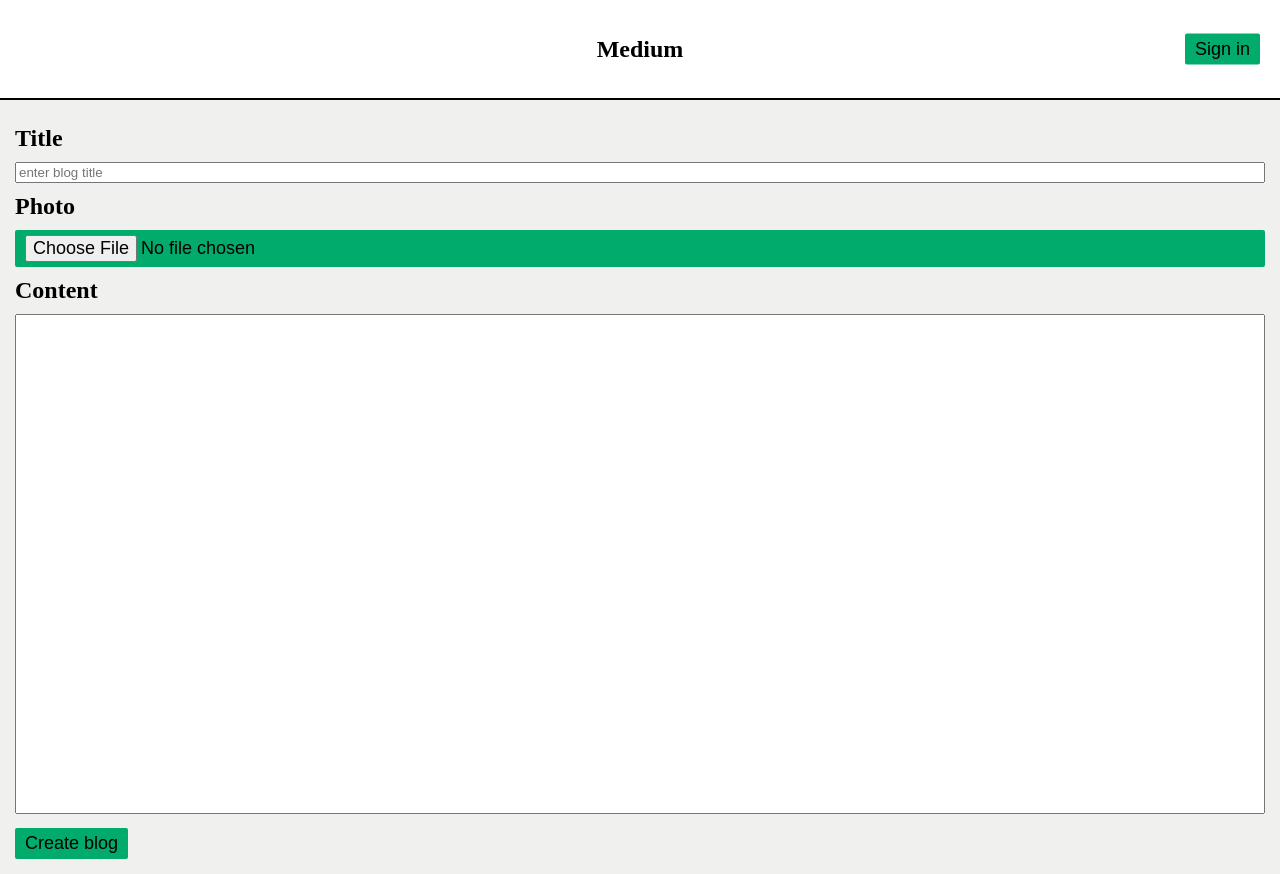
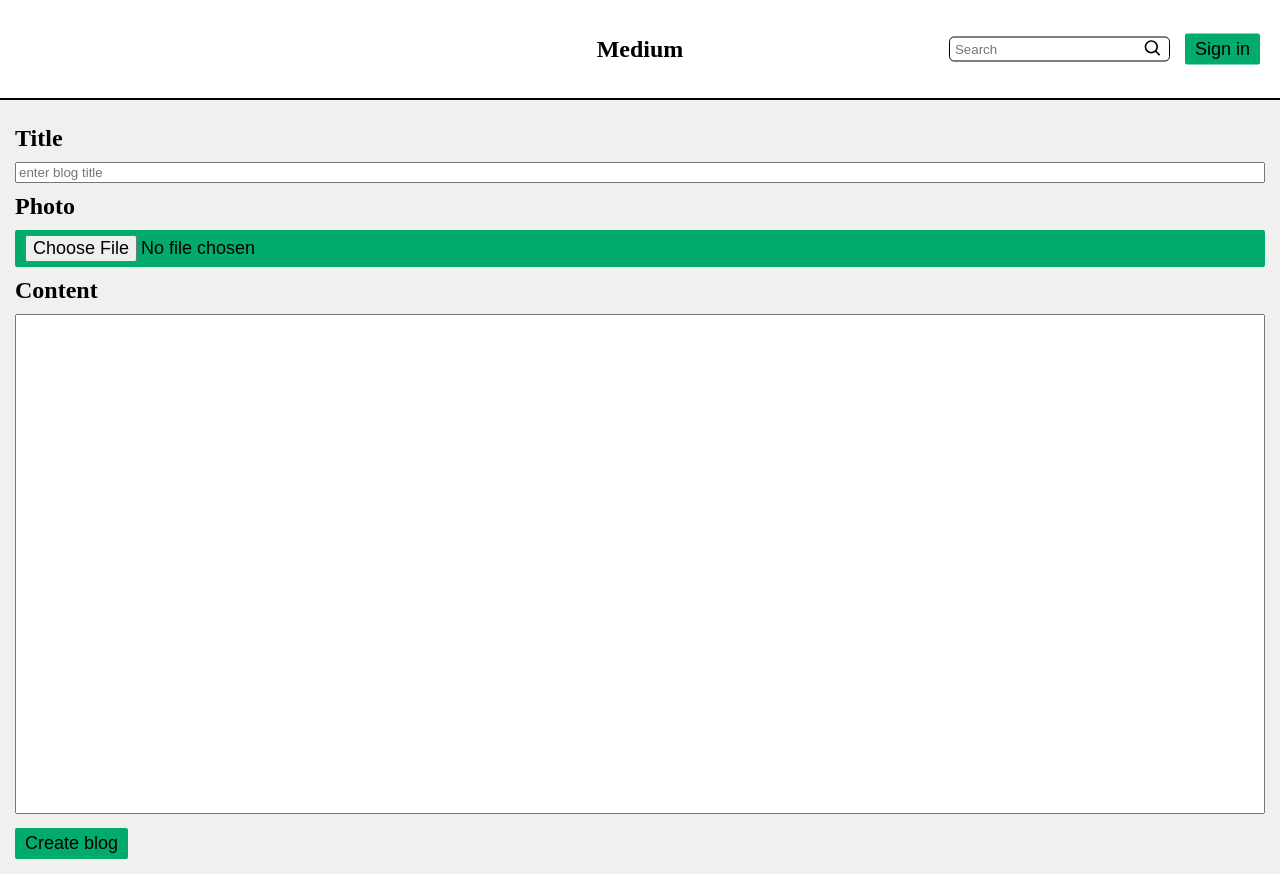
Before and after one commit to rida-elbahtouri/ReadThm, a React (Create React App) app: page /addblog in a window 1280 px wide. Built offline with nearby package versions, Linux system fonts and the light colour scheme.

Commit message:
get hot blogs and populrt blogs and display them in home page

```diff
--- a/src/assets/styles/nav.scss
+++ b/src/assets/styles/nav.scss
@@ -23,12 +23,48 @@
 
     .right-position {
         position: absolute;
+        display: flex;
+        align-items: center;
         right: 20px;
         top: 50%;
         transform: translateY(-50%);
     }
 }
+.search-btn {
+    margin-right: 5px;
+    border: none;
+    color: $gray;
+    background:none;
+    cursor: pointer;
+    font-size: 20px;
+}
+.search-btn:hover {
+    color: $black;
+}
 
+.search-bar {
+    border: 1px solid $black;
+    height: 25px;
+    border-radius: 5px;
+    margin-right: 15px;
+    display: flex;
+    align-items: center;
+    input,button {
+        border: none;
+        background: none;
+    }
+    button {
+        font-size: 20px;
+        padding-top: 5px;
+        cursor: pointer;
+    }
+    input {
+        padding: 5px;
+    }
+    input:focus{
+        outline: none;
+    }
+}
 .user-box {
     display: flex;
     max-width: 80px;
--- a/src/components/NavBar.js
+++ b/src/components/NavBar.js
@@ -4,7 +4,7 @@
 import {getUserData} from '../actions';
 import {UserAvatarRender} from '../functions/checkPhoto';
 import {VscNewFile} from "react-icons/vsc";
-
+import {BiSearch} from 'react-icons/bi';
 import '../assets/styles/nav.scss'
 
 
@@ -21,7 +21,7 @@
     const renderHellper = (user) => {
         if (user){
             return (
-                <div className="right-position user-box">
+                 <div className="user-box">
                     <Link className="addblog-link" title="new blog" to="/addblog"><VscNewFile /></Link>
                     <Link className="profile-link" to="/profile">
                        {UserAvatarRender(user)}
@@ -31,19 +31,29 @@
         }else {
             return(
                 <button onClick={props.authUser}
-                className="btn green-btn right-position">
+                className="btn green-btn">
                 Sign in
                 </button>
             )
         }
     }
-
+    const searchBar = () => {
+        return (
+            <div className="search-bar">
+                <input type="text" placeholder="Search" />
+                <button><BiSearch /></button>
+            </div>
+        )
+    }
 
     return (
         <div className="navbar">
             <nav>
             <Link to="/"><h1>Medium</h1></Link>
+            <div className="right-position">
+            {searchBar()}
             {renderHellper(props.user)}
+            </div>
             </nav>
         </div>
     )
--- a/src/components/blogs/BlogCard.js
+++ b/src/components/blogs/BlogCard.js
@@ -14,7 +14,7 @@
             <span>By <Link to={`/user/${props.blog.auther.id}`}>{props.blog.auther.fullname}</Link></span>
             </div>
             </div>
-            <p>{props.blog.content}</p>
+            <p>{props.blog.content.slice(0,100)}</p>
         </div>
     )
 }
--- a/src/components/blogs/BlogsForYou.js
+++ b/src/components/blogs/BlogsForYou.js
@@ -1,19 +1,36 @@
-import React from 'react'
+import {getHotblogs} from '../../functions/Api';
+import { useState, useEffect } from 'react';
 import BlogsForYouCard from './BlogForYouCard'
 
 
-const BlogsForYou = (props) => {
+const BlogsForYou = () => {
+
+    useEffect(() => {
+        getHotblogs()
+        .then((res) => {
+            setHotBlogs(res.data)
+        })
+        .catch((err) => console.log(err))
+    },
+    [])
+
+    const [hotBlogs,setHotBlogs] = useState(null)
+
+
     const renderHelper = (blogs) => {
-        const res = blogs.map(blog=>{
+        if(blogs){
+             const res = blogs.map(blog=>{
             return <BlogsForYouCard key={blog.id} blog = {blog} />
         })
         return res
+        }
+
     }
     return (
         <div>
             <h1 className="text-green m-0">Curated NewsFeed</h1>
             <span className="sub-text fs-6">hot trending blogs from this week</span>
-            {renderHelper(props.blogs)}
+            {renderHelper(hotBlogs)}
         </div>
     )
 }
--- a/src/components/blogs/HeaderBlogs.js
+++ b/src/components/blogs/HeaderBlogs.js
@@ -1,8 +1,25 @@
 import { Link } from 'react-router-dom';
 import BlogCard from './BlogCard';
+import { useState , useEffect } from 'react';
+import { getPopulerblogs } from '../../functions/Api';
 import {BlogimageRender} from '../../functions/checkPhoto'
 
-const HeaderBlogs = (props) => {
+const HeaderBlogs = () => {
+
+    useEffect(() => {
+        getPopulerblogs()
+        .then((res) => {
+            setPopulerBlogs(res.data)
+        })
+        .catch((err) => console.log(err))
+    },
+    [])
+
+    const [populerBlogs,setPopulerBlogs] = useState(null)
+
+
+
+
     const renderThreeBlogs = (blogs) => {
         const res = blogs.map(blog=>{
             return <BlogCard key={blog.id} blog = {blog} />
@@ -11,7 +28,8 @@
     }
 
     const renderHelper = (blogs) => {
-        return (
+        if(blogs){
+            return (
         <div>
         <div className="headerblogs">
             <div className="most-readed">
@@ -40,21 +58,20 @@
                     </Link>
                 </span>
 
-            <p> {blogs[1].content} </p>
+            <p> {blogs[1].content.slice(0,350)} </p>
             </div>
         </div>
         <div className="trending-blogs">
-            {renderThreeBlogs(blogs.slice(2))}
-            <div className="Seemore-link">
-                See more -&gt;
-            </div>
+            {renderThreeBlogs(blogs.slice(2,6))}
         </div>
         </div>
         )
+        }
+
     }
     return (
         <div>
-            {renderHelper(props.blogs)}
+            {renderHelper(populerBlogs)}
         </div>
     )
 }
--- a/src/functions/Api.js
+++ b/src/functions/Api.js
@@ -9,7 +9,9 @@
 export const getTrendingblogs = () => {
     return Axios.get(`${baseUrl}/blogs/trending`)
 }
-
+export const getHotblogs = () => {
+    return Axios.get(`${baseUrl}/blogs/hot`)
+}
 export const getPopulerblogs = () => {
     return Axios.get(`${baseUrl}/blogs/populer`)
 }
```
